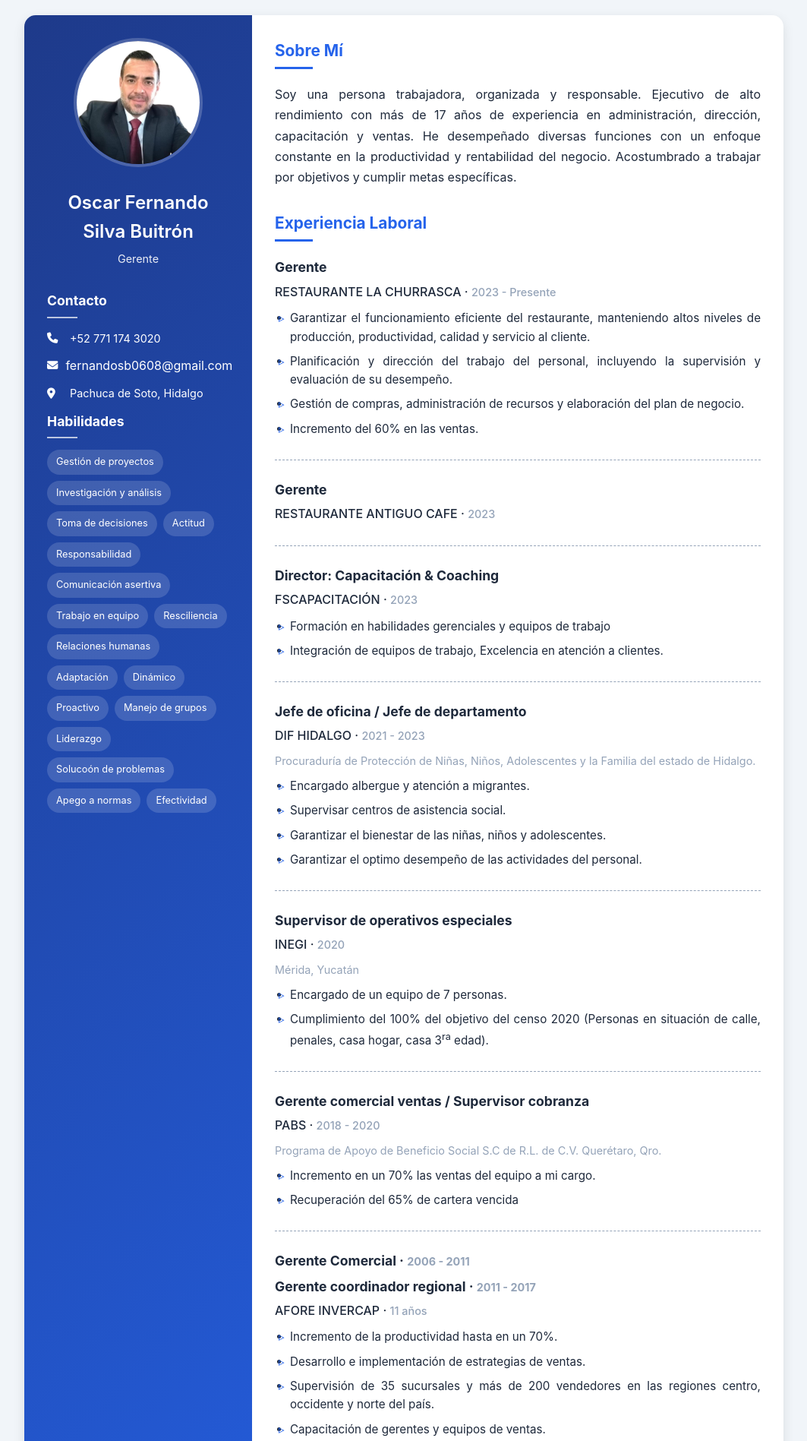
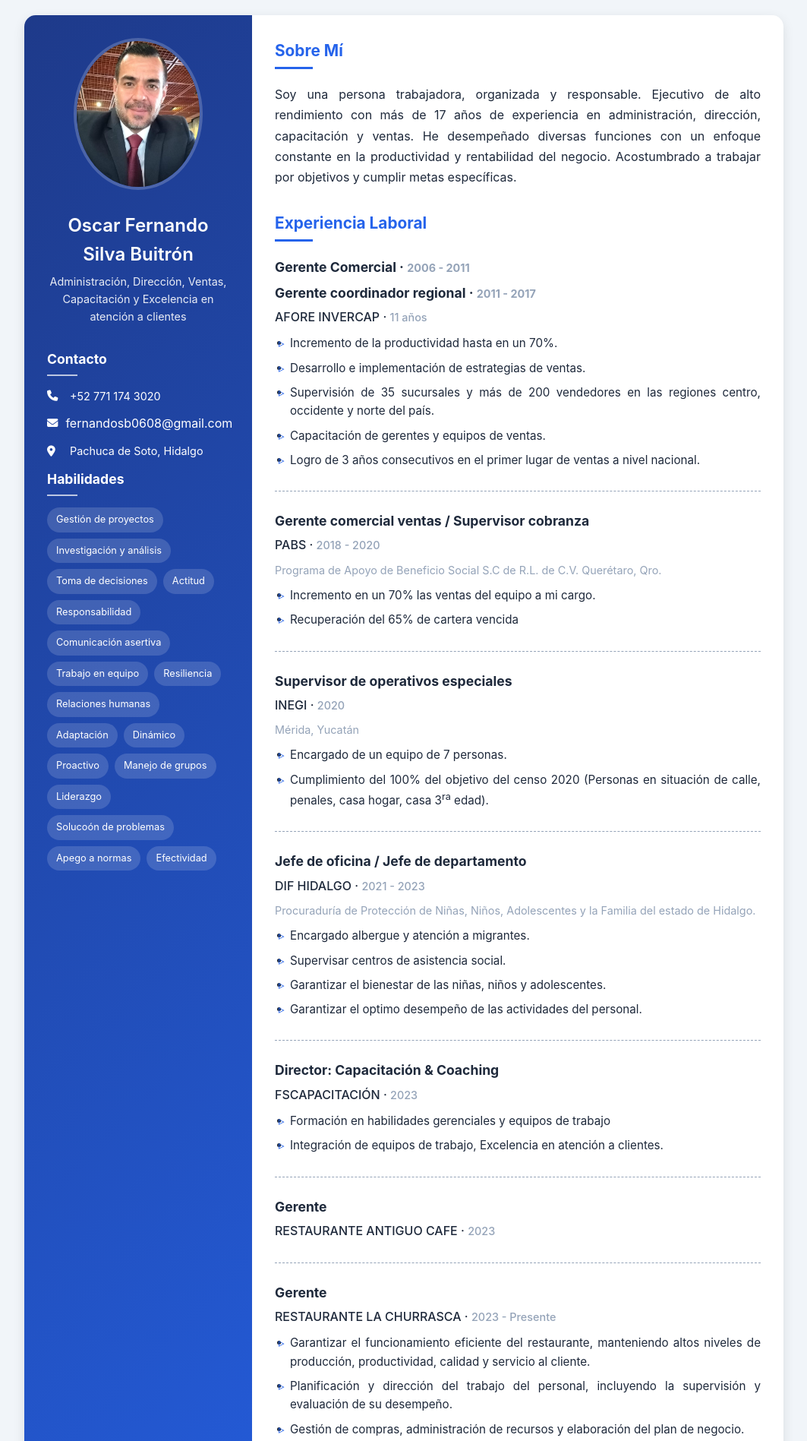
Before and after one commit to cms-develop/FernandoSilva.github.io, a plain HTML site: page index.html in a window 1280 px wide. Shown: the top 1897 px of the page at 76% size, without its empty margins (108-1171 px from the left). Drawn offline with Linux system fonts and the light colour scheme.

Commit message:
feat(Imagen cambia mediante media queries), fix(Corección de orden e información)

```diff
--- a/index.html
+++ b/index.html
@@ -14,9 +14,9 @@
         <!-- Sidebar -->
         <aside class="sidebar">
             <div class="profile">
-                <img src="img/profile.jpeg" alt="Foto profesional" class="avatar">
+                <img src="img/profile1.jpeg" alt="Foto profesional" class="avatar responsive-img">
                 <h1>Oscar Fernando Silva Buitrón</h1>
-                <p class="title">Gerente</p>
+                <p class="title">Administración, Dirección, Ventas, Capacitación y Excelencia en atención a clientes</p>
             </div>
 
             <div class="contact-section">
@@ -48,7 +48,7 @@
                     <span class="skill-tag">Responsabilidad</span>
                     <span class="skill-tag">Comunicación asertiva</span>
                     <span class="skill-tag">Trabajo en equipo</span>
-                    <span class="skill-tag">Resciliencia</span>
+                    <span class="skill-tag">Resiliencia</span>
                     <span class="skill-tag">Relaciones humanas</span>
                     <span class="skill-tag">Adaptación</span>
                     <span class="skill-tag">Dinámico</span>
@@ -71,28 +71,34 @@
 
             <section class="experience-section">
                 <h2 class="content-title">Experiencia Laboral</h2>
-
                 <div class="experience-card">
-                    <h3 class="job-title">Gerente</h3>
-                    <p class="company">RESTAURANTE LA CHURRASCA · <span class="date">2023 - Presente</span></p>
+                    <h3 class="job-title">Gerente Comercial · <span class="date">2006 - 2011</span></h3>
+                    <h3 class="job-title">Gerente coordinador regional · <span class="date">2011 - 2017</span></h3>
+                    <p class="company">AFORE INVERCAP · <span class="date">11 años</span></p>
                     <ul class="job-description">
-                        <li>Garantizar el funcionamiento eficiente del restaurante, manteniendo altos niveles de producción, productividad, calidad y servicio al cliente.</li>
-                        <li>Planificación y dirección del trabajo del personal, incluyendo la supervisión y evaluación de su desempeño.</li>
-                        <li>Gestión de compras, administración de recursos y elaboración del plan de negocio.</li>
-                        <li>Incremento del 60% en las ventas.</li>                    </ul>
+                        <li>Incremento de la productividad hasta en un 70%.</li>
+                        <li>Desarrollo e implementación de estrategias de ventas.</li>
+                        <li>Supervisión de 35 sucursales y más de 200 vendedores en las regiones centro, occidente y norte del país.</li>
+                        <li>Capacitación de gerentes y equipos de ventas.</li>
+                        <li>Logro de 3 años consecutivos en el primer lugar de ventas a nivel nacional.</li>
+                    </ul>
                 </div>
-
                 <div class="experience-card">
-                    <h3 class="job-title">Gerente</h3>
-                    <p class="company">RESTAURANTE ANTIGUO CAFE · <span class="date">2023</span></p>
+                    <h3 class="job-title">Gerente comercial ventas / Supervisor cobranza</h3>
+                    <p class="company">PABS · <span class="date">2018 - 2020</span></p>
+                    <p class="company-description">Programa de Apoyo de Beneficio Social S.C de R.L. de C.V. Querétaro, Qro.</p>
+                    <ul class="job-description">
+                        <li>Incremento en un 70% las ventas del equipo a mi cargo.</li>
+                        <li>Recuperación del 65% de cartera vencida</li>
+                    </ul>
                 </div>
-
                 <div class="experience-card">
-                    <h3 class="job-title">Director:  Capacitación & Coaching</h3>
-                    <p class="company">FSCAPACITACIÓN · <span class="date">2023</span></p>
+                    <h3 class="job-title">Supervisor  de operativos especiales</h3>
+                    <p class="company">INEGI · <span class="date">2020</span></p>
+                    <p class="company-description">Mérida, Yucatán</p>
                     <ul class="job-description">
-                        <li>Formación en habilidades gerenciales y equipos de trabajo</li>
-                        <li>Integración de equipos de trabajo, Excelencia en atención a clientes.</li>
+                        <li>Encargado de un equipo de 7 personas.</li>
+                        <li>Cumplimiento del 100% del objetivo del censo 2020 (Personas en situación de calle, penales, casa hogar, casa 3<sup>ra</sup> edad).</li>
                     </ul>
                 </div>
                 <div class="experience-card">
@@ -107,46 +113,37 @@
                     </ul>
                 </div>
                 <div class="experience-card">
-                    <h3 class="job-title">Supervisor  de operativos especiales</h3>
-                    <p class="company">INEGI · <span class="date">2020</span></p>
-                    <p class="company-description">Mérida, Yucatán</p>
+                    <h3 class="job-title">Director:  Capacitación & Coaching</h3>
+                    <p class="company">FSCAPACITACIÓN · <span class="date">2023</span></p>
                     <ul class="job-description">
-                        <li>Encargado de un equipo de 7 personas.</li>
-                        <li>Cumplimiento del 100% del objetivo del censo 2020 (Personas en situación de calle, penales, casa hogar, casa 3<sup>ra</sup> edad).</li>
+                        <li>Formación en habilidades gerenciales y equipos de trabajo</li>
+                        <li>Integración de equipos de trabajo, Excelencia en atención a clientes.</li>
                     </ul>
                 </div>
                 <div class="experience-card">
-                    <h3 class="job-title">Gerente comercial ventas / Supervisor cobranza</h3>
-                    <p class="company">PABS · <span class="date">2018 - 2020</span></p>
-                    <p class="company-description">Programa de Apoyo de Beneficio Social S.C de R.L. de C.V. Querétaro, Qro.</p>
-                    <ul class="job-description">
-                        <li>Incremento en un 70% las ventas del equipo a mi cargo.</li>
-                        <li>Recuperación del 65% de cartera vencida</li>
-                    </ul>
+                    <h3 class="job-title">Gerente</h3>
+                    <p class="company">RESTAURANTE ANTIGUO CAFE · <span class="date">2023</span></p>
                 </div>
                 <div class="experience-card">
-                    <h3 class="job-title">Gerente Comercial · <span class="date">2006 - 2011</span></h3>
-                    <h3 class="job-title">Gerente coordinador regional · <span class="date">2011 - 2017</span></h3>
-                    <p class="company">AFORE INVERCAP · <span class="date">11 años</span></p>
+                    <h3 class="job-title">Gerente</h3>
+                    <p class="company">RESTAURANTE LA CHURRASCA · <span class="date">2023 - Presente</span></p>
                     <ul class="job-description">
-                        <li>Incremento de la productividad hasta en un 70%.</li>
-                        <li>Desarrollo e implementación de estrategias de ventas.</li>
-                        <li>Supervisión de 35 sucursales y más de 200 vendedores en las regiones centro, occidente y norte del país.</li>
-                        <li>Capacitación de gerentes y equipos de ventas.</li>
-                        <li>Logro de 3 años consecutivos en el primer lugar de ventas a nivel nacional.</li>
-                    </ul>
+                        <li>Garantizar el funcionamiento eficiente del restaurante, manteniendo altos niveles de producción, productividad, calidad y servicio al cliente.</li>
+                        <li>Planificación y dirección del trabajo del personal, incluyendo la supervisión y evaluación de su desempeño.</li>
+                        <li>Gestión de compras, administración de recursos y elaboración del plan de negocio.</li>
+                        <li>Incremento del 60% en las ventas.</li>                    </ul>
                 </div>
             </section>
 
             <section class="education-section">
-                <h2 class="content-title">Formación</h2>
+                <h2 class="content-title">Formación - Cursos</h2>
                 <div class="education-card">
                     <h3 class="degree"><i class="fas fa-graduation-cap icon-space"></i>Directivo Coach Líder</h3>
                     <h3 class="degree"><i class="fas fa-chalkboard-teacher icon-space"></i>Habilidades Gerenciales</h3>
                     <h3 class="degree"><i class="fas fa-users icon-space"></i>Trabajo en Equipo</h3>
                     <h3 class="degree"><i class="fas fa-heartbeat icon-space"></i>Bienestar Psicosocial</h3>
                     <h3 class="degree"><i class="fas fa-balance-scale icon-space"></i>Derechos Humanos para el Servidor Público</h3>
-                    <h3 class="degree"><i class="fas fa-child icon-space"></i>Adolescentes sin Discriminación</h3>
+                    <h3 class="degree"><i class="fas fa-child icon-space icon-space"></i>Adolescentes sin Discriminación</h3>
                     <h3 class="degree"><i class="fas fa-hand-holding-heart icon-space"></i>Prevención y Erradicación de la Violencia contra las Mujeres</h3>
                     <h3 class="degree"><i class="fas fa-briefcase icon-space"></i>Creando tu Propio Negocio</h3>
                     <h3 class="degree"><i class="fas fa-people-arrows icon-space"></i>Integración de Equipos</h3>
--- a/styles.css
+++ b/styles.css
@@ -49,7 +49,7 @@ body {
 
 .avatar {
     width: 170px;
-    height: 170px;
+    height: 200px;
     border-radius: 50%;
     object-fit: cover;
     border: 4px solid rgba(255, 255, 255, 0.2);
@@ -185,6 +185,7 @@ h1:hover {
 }
 
 .job-title {
+    text-align: justify;
     font-size: 1.1rem;
     color: var(--dark);
     margin-bottom: 5px;
@@ -194,12 +195,14 @@ h1:hover {
     font-weight: 500;
     margin-bottom: 8px;
     color: var(--dark);
+    text-align: justify;
 }
 
 .company-description {
     font-size: 0.9rem;
     color: var(--gray);
     margin-bottom: 5px;
+    text-align: justify;
 }
 
 .date {
@@ -234,6 +237,7 @@ h1:hover {
     font-size: 1.1rem;
     color: var(--dark);
     margin-bottom: 5px;
+    text-align: justify;
 }
 
 /* .university {
@@ -248,6 +252,12 @@ h1:hover {
 
 /* Responsive */
 @media (max-width: 768px) {
+    .responsive-img {
+        content: url('img/profile.jpeg');
+        width: 170px;
+        height: 170px;
+    }
+
     .cv-container {
         grid-template-columns: 1fr;
     }
```
